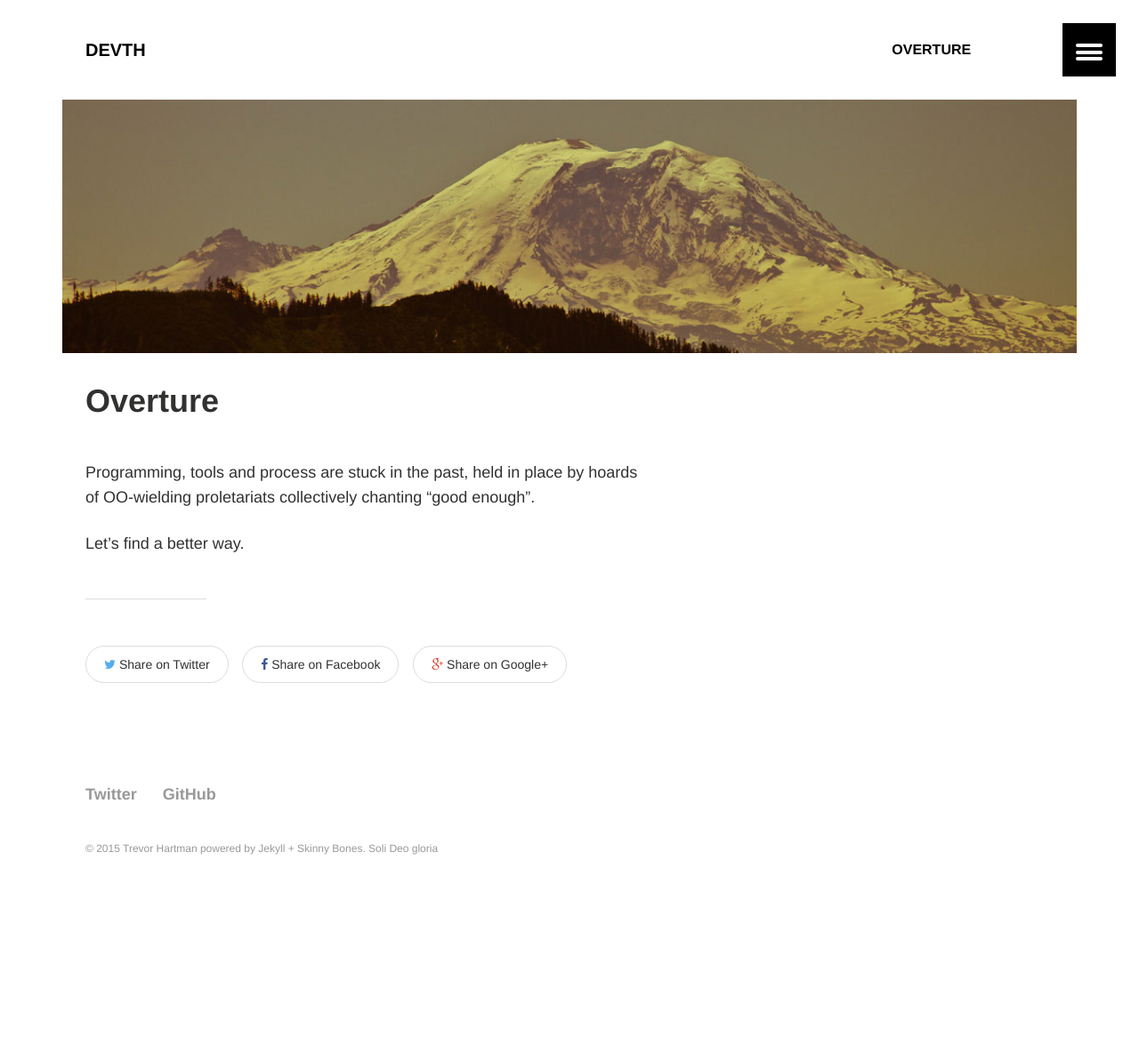
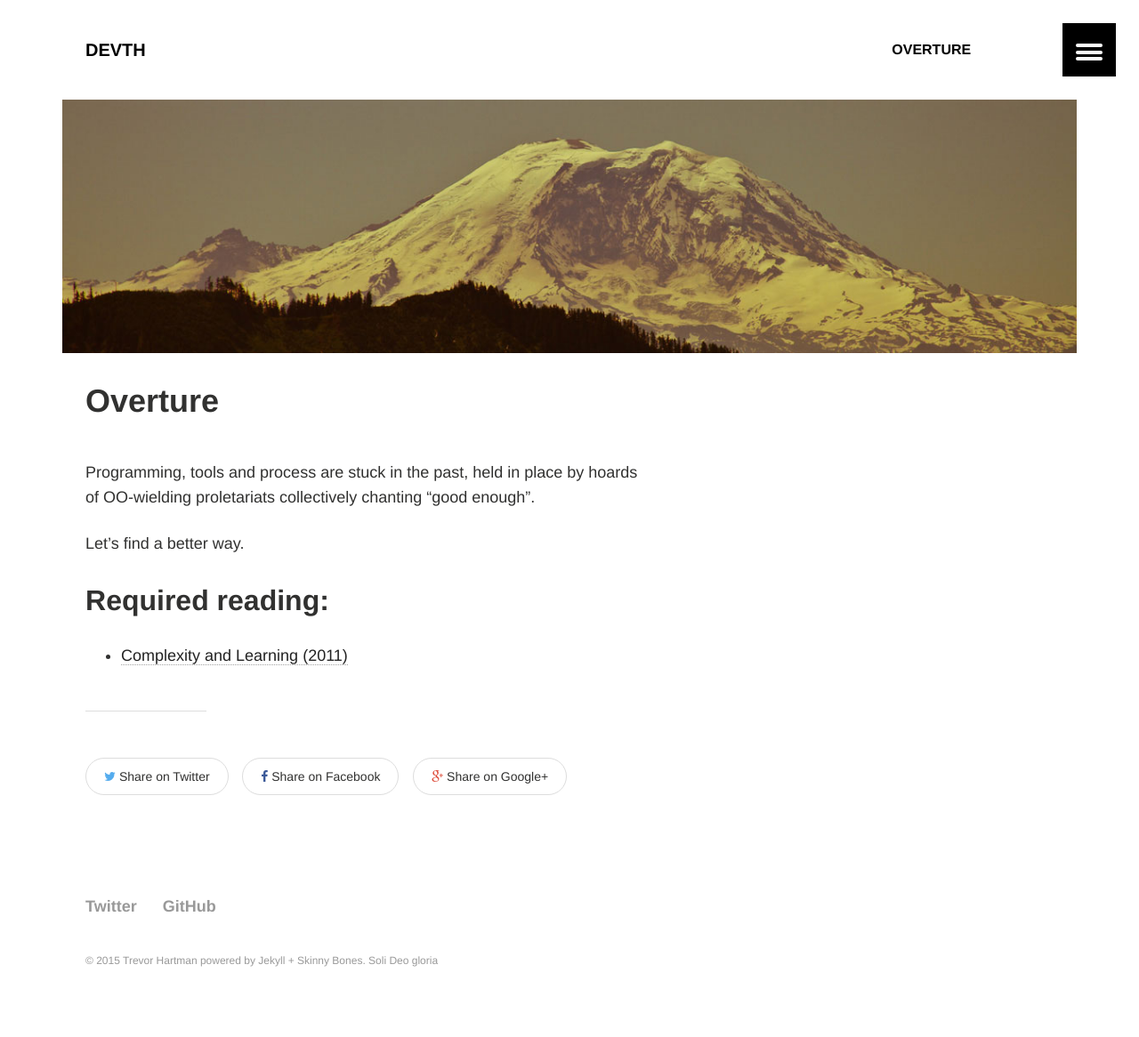
Before and after one commit to devth/devth.github.com, a Jekyll site: the page built from overture.md, in a window 1280 px wide. Shown: the whole page at 89% size. Built offline with Jekyll 4.4.1, drawn with Linux system fonts in a browser that asks for light colours; before the commit the page ends 1039 px from its top, so only the background shows below that.

Commit message:
Add link to Complexity and Learning

```diff
--- a/overture.md
+++ b/overture.md
@@ -10,3 +10,7 @@ Programming, tools and process are stuck in the past, held in place by hoards
 of OO-wielding proletariats collectively chanting "good enough".
 
 Let's find a better way.
+
+## Required reading:
+
+- [Complexity and Learning (2011)](http://mth.io/posts/complexity-and-learning/)
```
